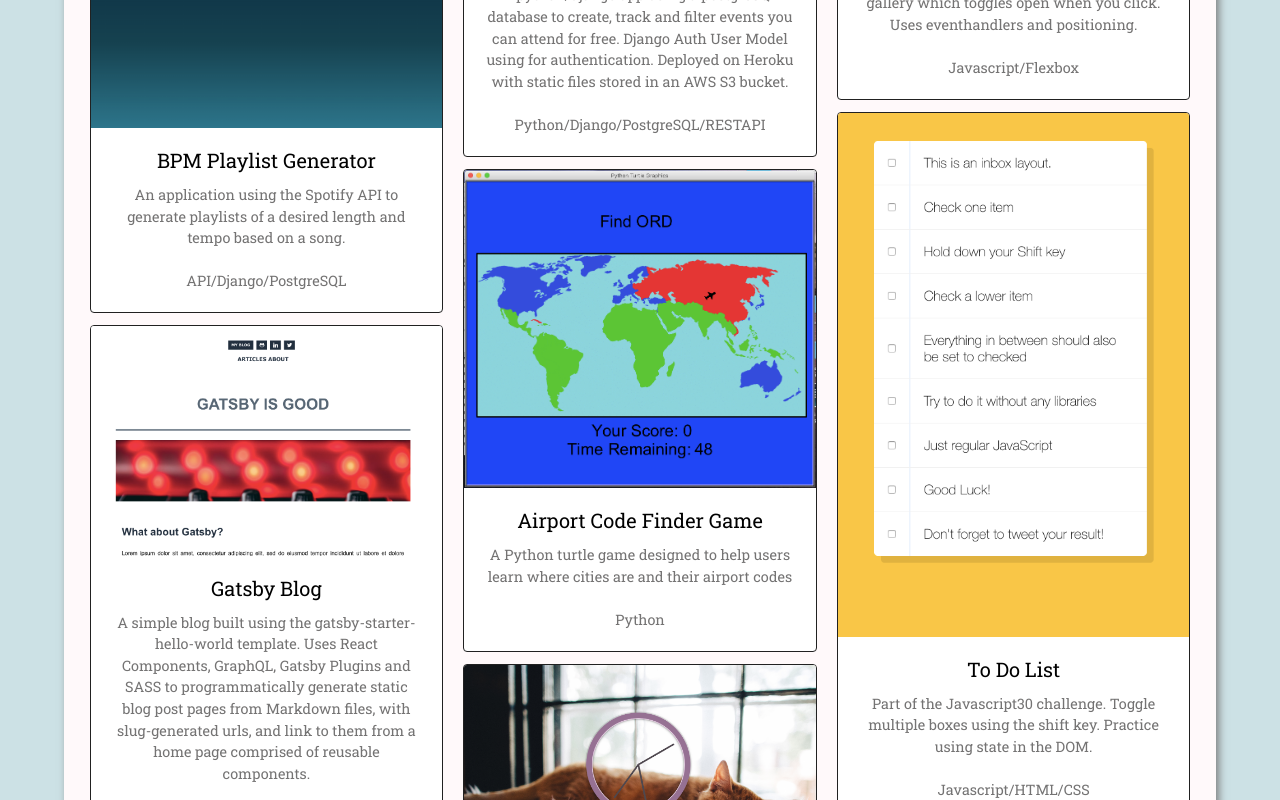
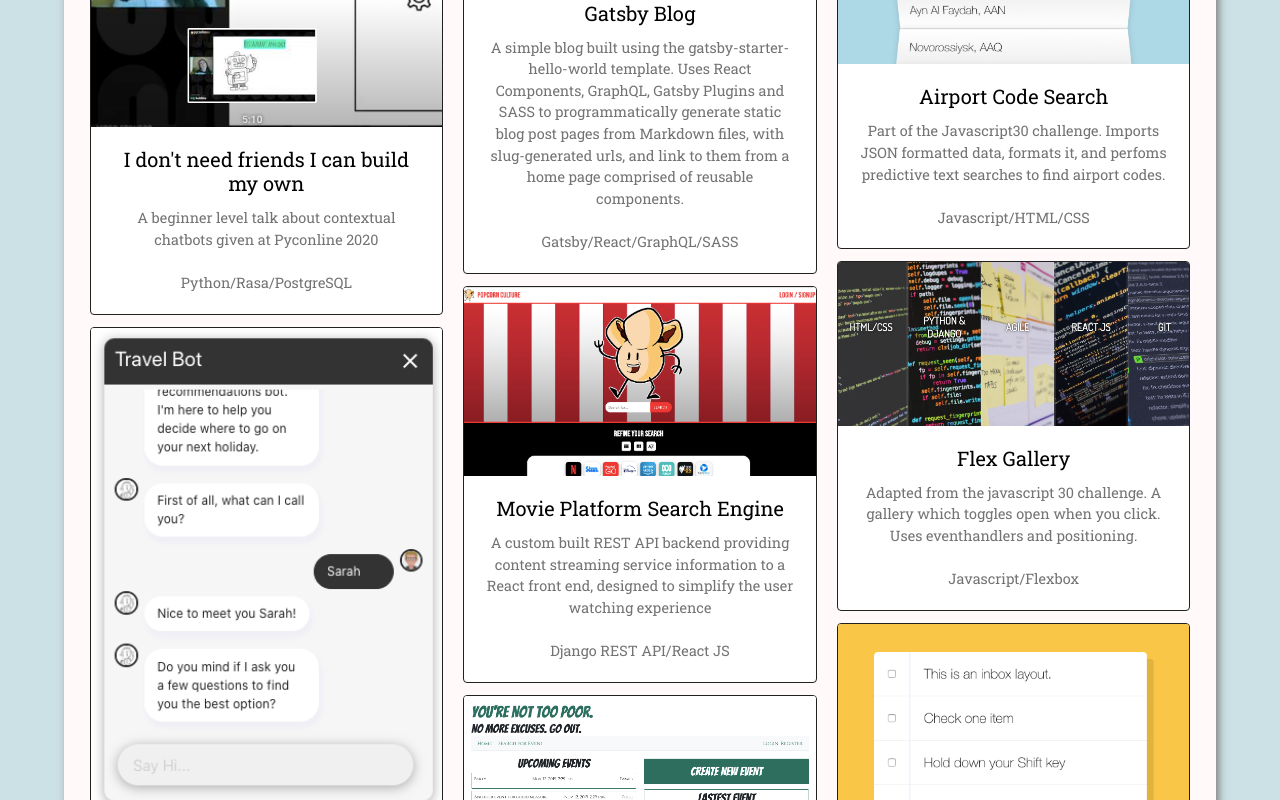
Before and after one commit to sarahlevins/levins-codes-portfolio, a React (Create React App) app: page / in a window 1280 px wide. Shown: the part 1800-2600 px from the top of the page. Built offline with nearby package versions, Linux system fonts and the light colour scheme.

Commit message:
added chatbot stuff

```diff
--- a/src/components/Projects.js
+++ b/src/components/Projects.js
@@ -8,6 +8,20 @@ function Projects(props) {
     <div className="page-container" id="projects">
       <h1>What have I done?</h1>
       <CardColumns>
+        <Thumbnail
+          link="https://www.youtube.com/watch?v=fooDYx8oIHw"
+          image="./static/thumbnail-chatbot-talk.png"
+          title="I don't need friends I can build my own"
+          description="A beginner level talk about contextual chatbots given at Pyconline 2020"
+          category="Python/Rasa/PostgreSQL"
+        />
+        <Thumbnail
+          link="https://travelrecommendationbot.herokuapp.com/"
+          image="./static/thumbnail-chatbot-travel.png"
+          title="Travel Recommendations Chatbot"
+          description="A contexual chatbot built using Rasa, designed to give it's users travel recommendations"
+          category="Python/Rasa/PostgreSQL"
+        />
         <Thumbnail
           link="https://bpmplaylistgenerator.herokuapp.com/"
           image="./static/thumbnail-playlist.png"
```
Also changed, not shown: public/static/thumbnail-chatbot-talk.png (added), public/static/thumbnail-chatbot-travel.png (added).
